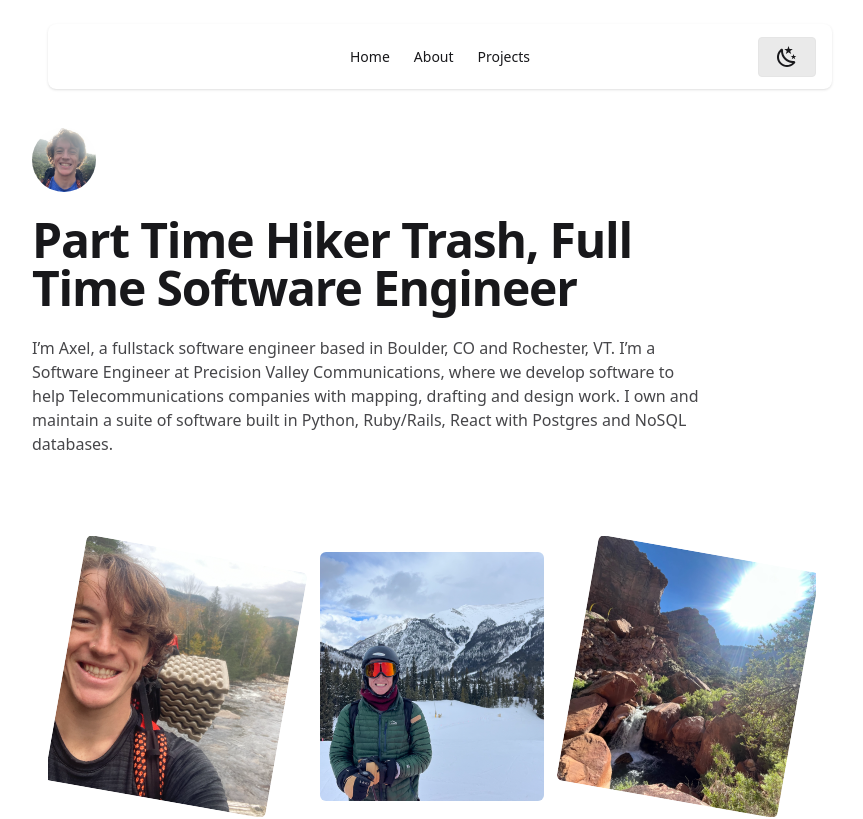
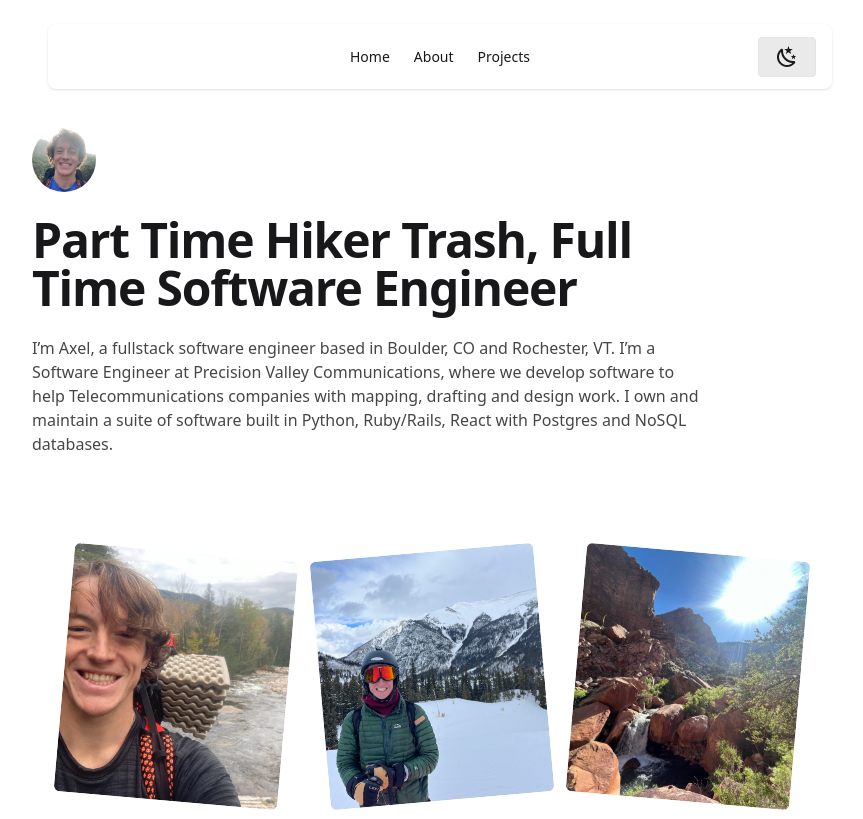
Before and after one commit to trustpizza/portfolio, a React (Vite) app: page / in a window 1280 px wide. Shown: the top 819 px of the page, without its empty margins (208-1071 px from the left). Built offline with nearby package versions, Linux system fonts and the light colour scheme; grey boxes are pictures that could not be loaded.

Commit message:
try custom styles?

```diff
--- a/src/components/Homepage/HomepageCarousel.jsx
+++ b/src/components/Homepage/HomepageCarousel.jsx
@@ -1,9 +1,10 @@
-import placeholder from '../../assets/placeholder.jpg';
+import placeholder from '../../assets/placeholder.jpg'; // Adjust the path as needed
 
 const Gallery = ({ images = [] }) => {
-  const rotationPattern = [5, -5, 5, -5];
+  const rotationPattern = [5, -5, 5, -5]; // Rotation pattern
   const minImages = 10;
 
+  // Pad the images array with placeholders if it's shorter than minImages
   const paddedImages = [...images];
   while (paddedImages.length < minImages) {
     paddedImages.push(placeholder);
@@ -13,16 +14,18 @@ const Gallery = ({ images = [] }) => {
     <div className="mt-16 sm:mt-20 overflow-x-auto">
       <div className="carousel sm:carousel-center rounded-box max-w-screen-sm lg:max-w-screen-md">
         {paddedImages.map((image, index) => {
+          // Calculate the rotation value using the rotation pattern
           const rotationValue = rotationPattern[index % rotationPattern.length];
-          const rotationClass = rotationValue < 0 ? `-rotate-${Math.abs(rotationValue)}` : `rotate-${rotationValue}`;
 
-          // Explicitly include all possible rotation classes in the template literal
+          // Determine the class name based on the rotation value
+          const rotationClass = rotationValue < 0 ? `-rotate-custom-${Math.abs(rotationValue)}` : `rotate-custom-${rotationValue}`;
+
           return (
             <div
               key={index}
-              className={`m-4 carousel-item w-72 relative aspect-9/10 sm:w-56 rounded-xl rotate-5 -rotate-5`} // Tailwind will find these!
+              className={`m-4 carousel-item w-72 relative aspect-9/10 sm:w-56 rounded-xl`}
             >
-              <img src={image} alt={`Gallery Image ${index + 1}`} className={`rounded-md object-cover w-full h-full ${rotationClass}`} />
+              <img src={image} alt={`Gallery Image ${index + 1}`} className={`rounded-md object-cover w-full h-full ${rotationClass} `} />
             </div>
           );
         })}
--- a/src/index.css
+++ b/src/index.css
@@ -9,3 +9,10 @@
   prefix: ;
   logs: true;
 }
+
+.rotate-custom-5 {
+  @apply rotate-5;
+}
+.-rotate-custom-5 {
+  @apply -rotate-5;
+}
```
